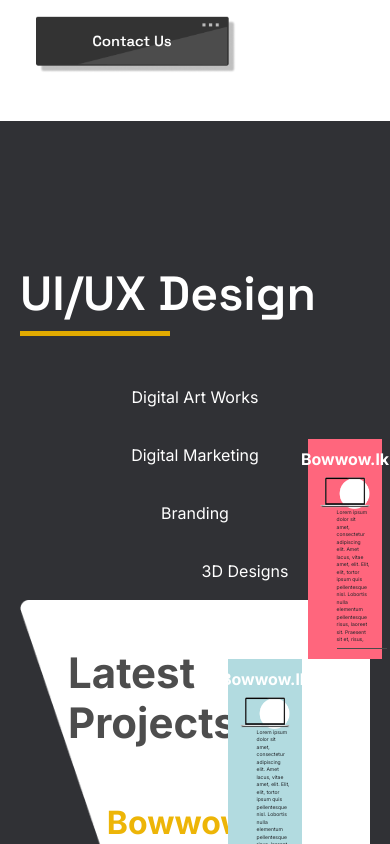
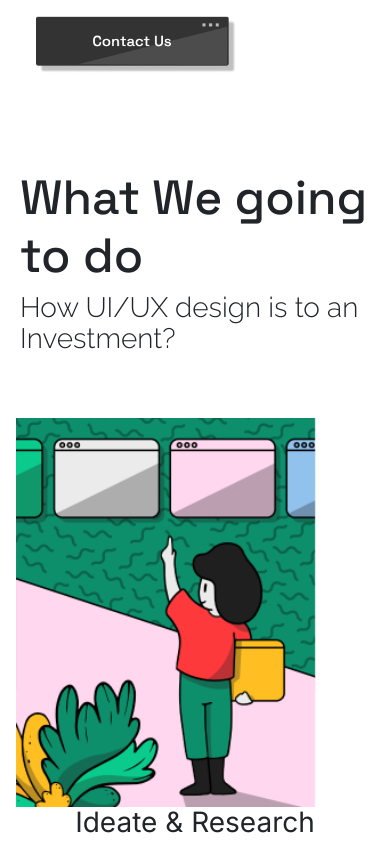
Before and after one commit to orionux/orion-ux, a Next.js app: page / in a window 390 px wide. Shown: the part 2280-3124 px from the top of the page. Built offline with nearby package versions, Linux system fonts and the light colour scheme.

Commit message:
visibility latest project on mobile

```diff
--- a/src/components/homeComponents/LatestProjects.tsx
+++ b/src/components/homeComponents/LatestProjects.tsx
@@ -21,7 +21,7 @@
   };
   return (
     <>
-      <div className="d-flex bg-color-dark-gray py-5 padding-x-100px">
+      <div className="d-none d-lg-flex bg-color-dark-gray py-5 padding-x-100px">
         <div className="d-flex flex-column w-100 position-relative">
           <div className="d-flex flex-column flex-lg-row">
             <div className="col-12 col-lg-4 mt-5">
```
